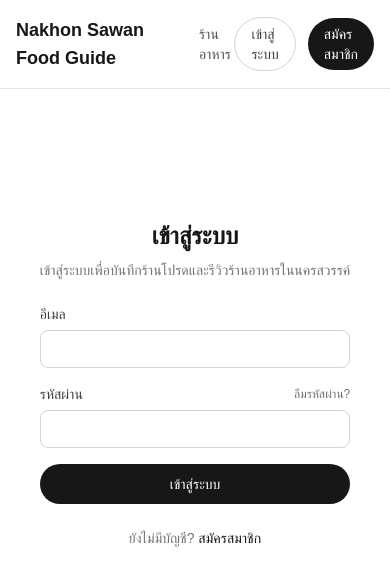
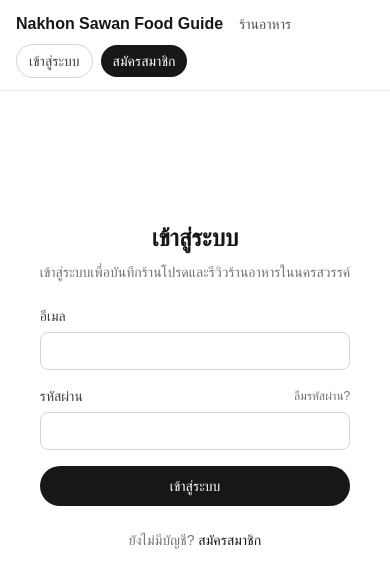
Before and after one commit to NUM441/pro-j, a Next.js app: page /login in a window 390 px wide. Shown: the top 588 px of the page. Built offline with nearby package versions, Linux system fonts and the light colour scheme; no server answers.

Commit message:
Improve mobile responsiveness across header, forms, and pages

```diff
--- a/src/app/page.tsx
+++ b/src/app/page.tsx
@@ -18,7 +18,7 @@ export default async function Home() {
 
   return (
     <main className="flex flex-1 flex-col">
-      <section className="mx-auto flex max-w-3xl flex-col items-center gap-4 px-4 py-24 text-center">
+      <section className="mx-auto flex max-w-3xl flex-col items-center gap-4 px-4 py-16 text-center sm:py-24">
         <span className="rounded-full bg-orange-100 px-3 py-1 text-xs font-medium text-orange-700 dark:bg-orange-950 dark:text-orange-300">
           นครสวรรค์ / ปากน้ำโพ
         </span>
--- a/src/app/profile/restaurants/RestaurantForm.tsx
+++ b/src/app/profile/restaurants/RestaurantForm.tsx
@@ -268,7 +268,7 @@ export default function RestaurantForm({ mode, ownerId, restaurant }: Props) {
           รูปอาหาร (สูงสุด {MAX_FOOD_PHOTOS} รูป)
         </span>
         {foodPhotos.length > 0 && (
-          <div className="grid grid-cols-5 gap-2">
+          <div className="grid grid-cols-3 gap-2 sm:grid-cols-5">
             {foodPhotos.map((photo, i) => (
               <div key={i} className="relative aspect-square overflow-hidden rounded-lg border border-neutral-200 dark:border-neutral-800">
                 <Image
--- a/src/app/restaurants/[id]/page.tsx
+++ b/src/app/restaurants/[id]/page.tsx
@@ -46,7 +46,7 @@ export default async function RestaurantDetailPage({
       </div>
 
       <div className="flex items-start justify-between gap-4">
-        <div>
+        <div className="min-w-0">
           <h1 className="text-2xl font-bold text-neutral-900 dark:text-neutral-50">{restaurant.name}</h1>
           <div className="flex items-center gap-2">
             <StarRating rating={avgRating} />
--- a/src/components/Header.tsx
+++ b/src/components/Header.tsx
@@ -9,10 +9,10 @@ export default async function Header() {
 
   return (
     <header className="border-b border-neutral-200 dark:border-neutral-800">
-      <div className="mx-auto flex max-w-5xl items-center justify-between px-4 py-4">
-        <div className="flex items-center gap-6">
+      <div className="mx-auto flex max-w-5xl flex-wrap items-center justify-between gap-x-4 gap-y-2 px-4 py-3 sm:py-4">
+        <div className="flex flex-wrap items-center gap-x-4 gap-y-1">
           <Link href="/" className="flex items-baseline gap-2">
-            <span className="text-lg font-bold text-neutral-900 dark:text-neutral-50">
+            <span className="text-base font-bold text-neutral-900 sm:text-lg dark:text-neutral-50">
               Nakhon Sawan Food Guide
             </span>
             <span className="hidden text-sm text-neutral-400 sm:inline">
@@ -28,7 +28,7 @@ export default async function Header() {
         </div>
 
         {user ? (
-          <div className="flex items-center gap-3">
+          <div className="flex items-center gap-2 sm:gap-3">
             <Link
               href="/profile"
               className="hidden text-sm font-medium text-neutral-600 hover:underline sm:inline dark:text-neutral-300"
@@ -38,23 +38,23 @@ export default async function Header() {
             <form action="/auth/signout" method="post">
               <button
                 type="submit"
-                className="rounded-full border border-neutral-300 px-4 py-1.5 text-sm font-medium text-neutral-700 transition hover:bg-neutral-100 dark:border-neutral-700 dark:text-neutral-200 dark:hover:bg-neutral-800"
+                className="rounded-full border border-neutral-300 px-3 py-1.5 text-sm font-medium text-neutral-700 transition hover:bg-neutral-100 sm:px-4 dark:border-neutral-700 dark:text-neutral-200 dark:hover:bg-neutral-800"
               >
                 ออกจากระบบ
               </button>
             </form>
           </div>
         ) : (
-          <div className="flex items-center gap-3">
+          <div className="flex items-center gap-2 sm:gap-3">
             <Link
               href="/login"
-              className="rounded-full border border-neutral-300 px-4 py-1.5 text-sm font-medium text-neutral-700 transition hover:bg-neutral-100 dark:border-neutral-700 dark:text-neutral-200 dark:hover:bg-neutral-800"
+              className="rounded-full border border-neutral-300 px-3 py-1.5 text-sm font-medium text-neutral-700 transition hover:bg-neutral-100 sm:px-4 dark:border-neutral-700 dark:text-neutral-200 dark:hover:bg-neutral-800"
             >
               เข้าสู่ระบบ
             </Link>
             <Link
               href="/signup"
-              className="rounded-full bg-neutral-900 px-4 py-1.5 text-sm font-medium text-white transition hover:bg-neutral-700 dark:bg-white dark:text-neutral-900 dark:hover:bg-neutral-200"
+              className="rounded-full bg-neutral-900 px-3 py-1.5 text-sm font-medium text-white transition hover:bg-neutral-700 sm:px-4 dark:bg-white dark:text-neutral-900 dark:hover:bg-neutral-200"
             >
               สมัครสมาชิก
             </Link>
```
